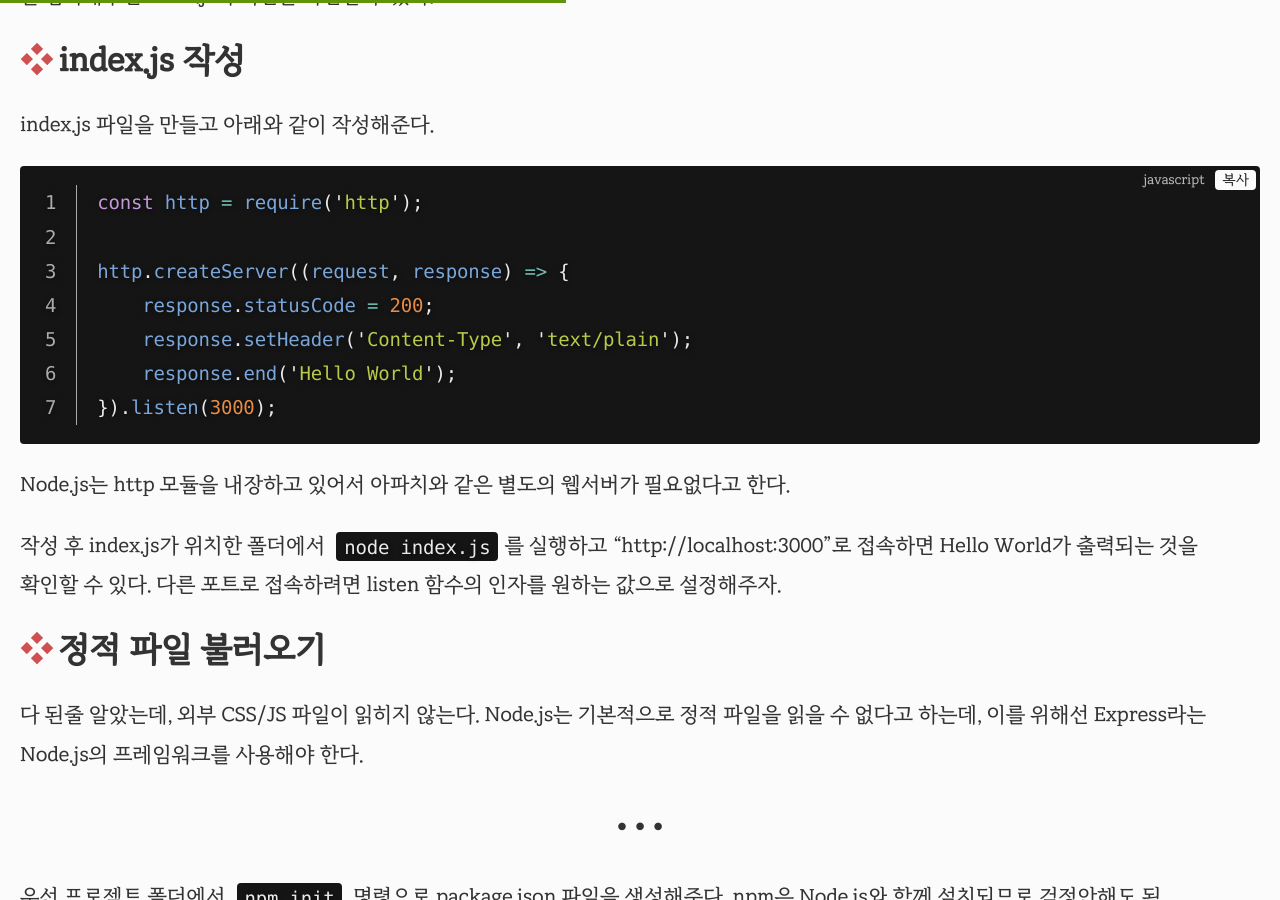
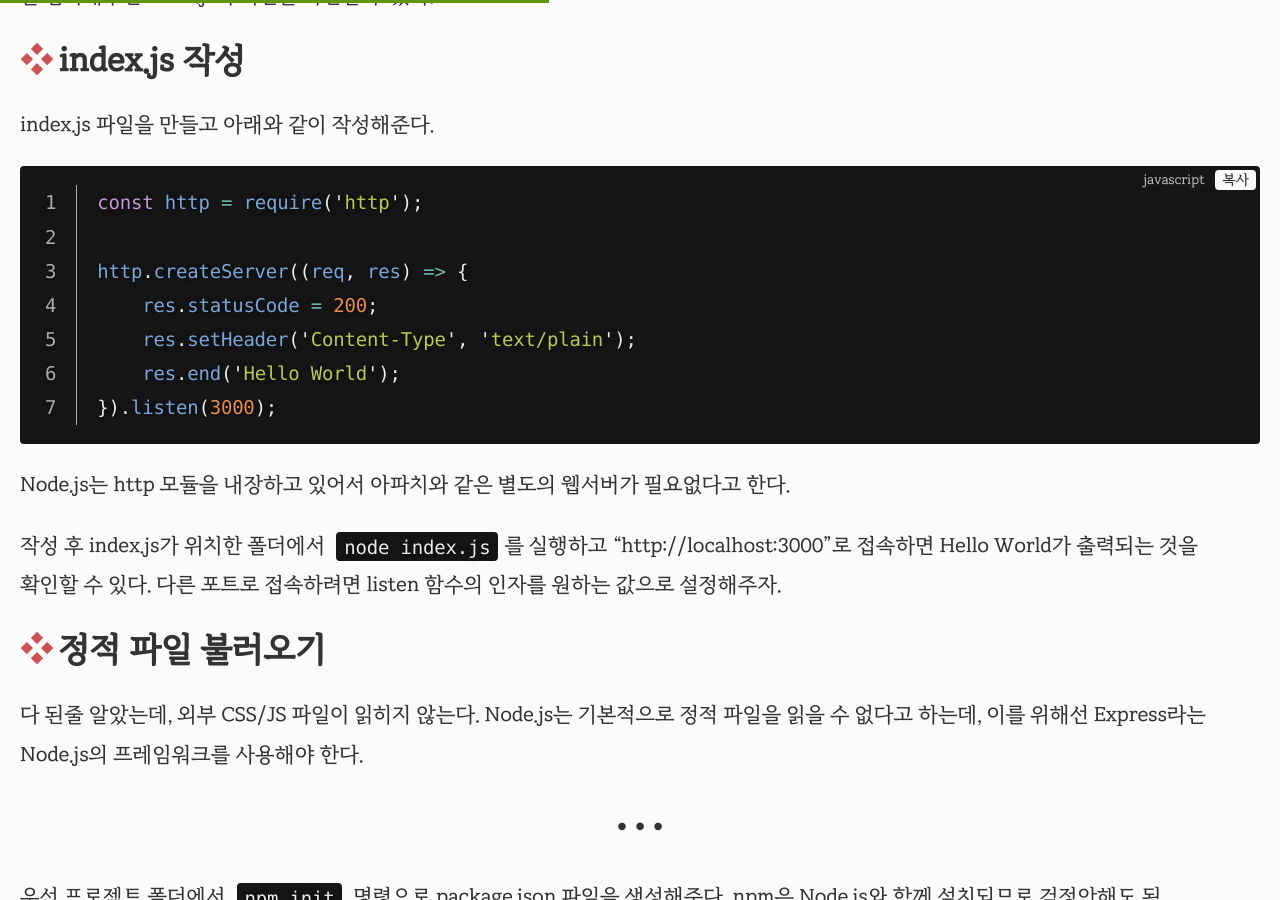
Before and after one commit to selosele/selosele.github.io, a Jekyll site: the page built from _posts/2020-11-23-nodejs-create-webserver.md, in a window 1280 px wide and 900 px high, scrolled down 1529 px. Built offline with Jekyll 4.4.1, drawn with Linux system fonts in a browser that asks for light colours; comment, search, counter and statistics services are not loaded; some of the changed text lies outside the part shown.

Commit message:
포스트 수정

````diff
--- a/_posts/2020-11-23-nodejs-create-webserver.md
+++ b/_posts/2020-11-23-nodejs-create-webserver.md
@@ -44,10 +44,10 @@ index.js 파일을 만들고 아래와 같이 작성해준다.
 ```javascript
 const http = require('http');
 
-http.createServer((request, response) => {
-    response.statusCode = 200;
-    response.setHeader('Content-Type', 'text/plain');
-    response.end('Hello World');
+http.createServer((req, res) => {
+    res.statusCode = 200;
+    res.setHeader('Content-Type', 'text/plain');
+    res.end('Hello World');
 }).listen(3000);
 ```
 
````
Also changed, not shown: other parts of _posts/2020-11-23-nodejs-create-webserver.md (+2 -0 lines).
